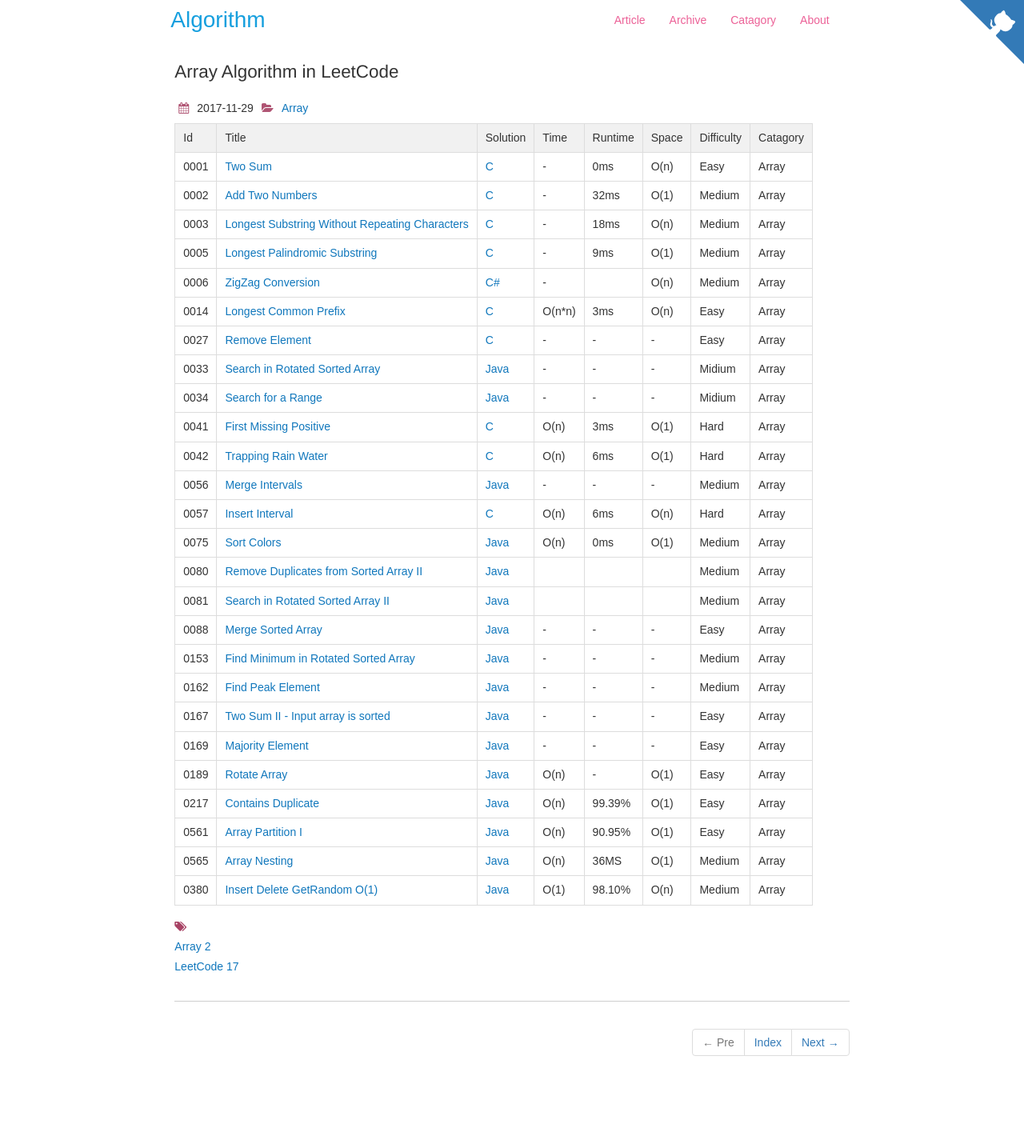
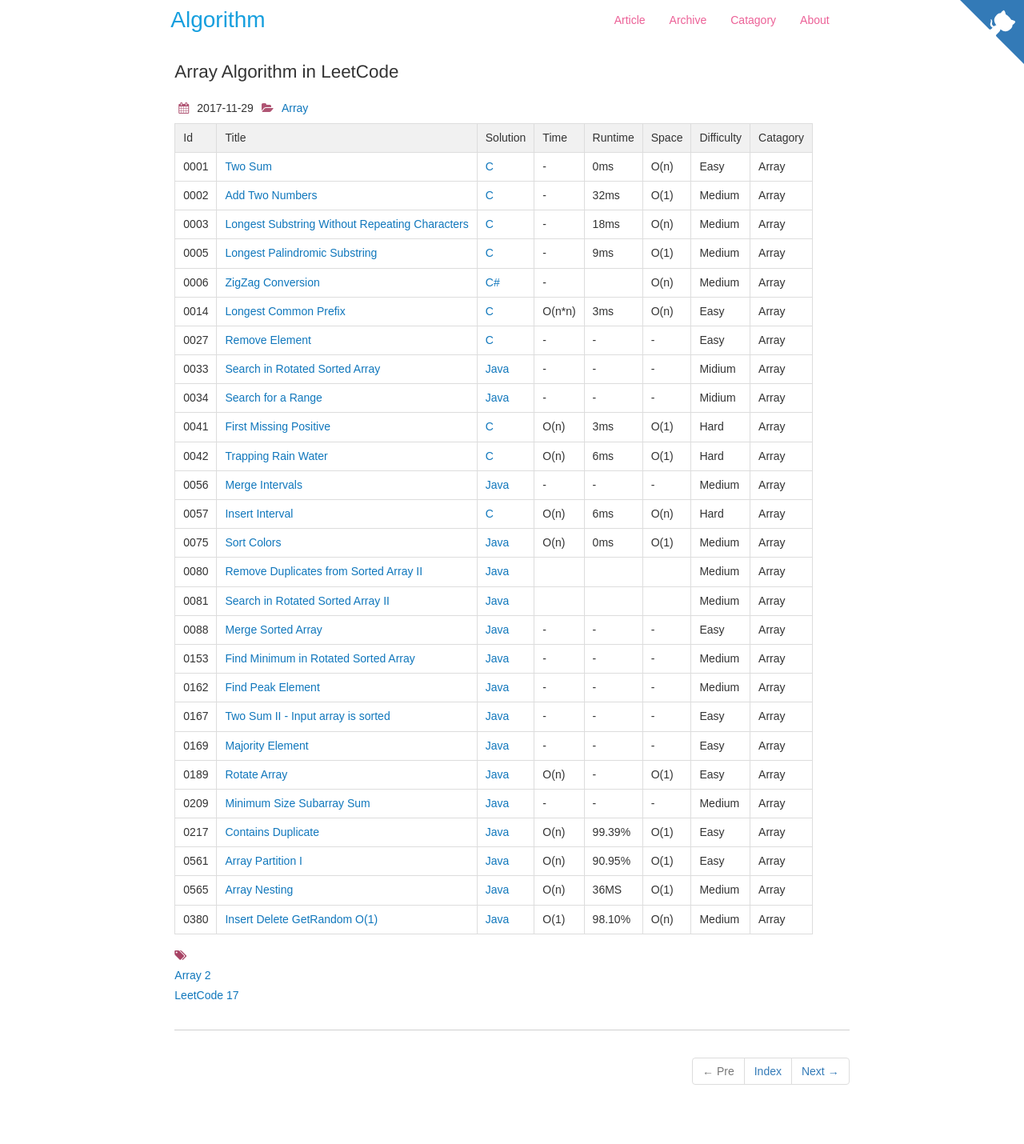
Before and after one commit to dunso/algorithm, a Jekyll site: the page built from docs/_posts/2017-11-29-Array.md, in a window 1280 px wide. Shown: the whole page at 80% size. Built offline with Jekyll 4.4.1, drawn with Linux system fonts in a browser that asks for light colours; nearby versions of some CDN libraries; before the commit the page ends 1394 px from its top, so only the background shows below that.

Commit message:
Add index of LeetCode0209.java to docs

```diff
--- a/docs/_posts/2017-11-29-Array.md
+++ b/docs/_posts/2017-11-29-Array.md
@@ -34,6 +34,7 @@
 |0167|[Two Sum II - Input array is sorted](https://leetcode.com/problems/two-sum-ii-input-array-is-sorted) | [Java](https://e.srl/leetcode-167/)  |-|-|-|  Easy |Array|
 |0169|[Majority Element](https://leetcode.com/problems/majority-element/) | [Java](https://e.srl/leetcode-169/)  |-|-|-|  Easy |Array|
 |0189|[Rotate Array](https://leetcode.com/problems/rotate-array) | [Java](https://e.srl/leetcode-189/)  | O(n) |-| O(1)  |  Easy |Array|
+|0209|[Minimum Size Subarray Sum](https://leetcode.com/problems/minimum-size-subarray-sum/) | [Java](https://e.srl/leetcode-209/)  |-|-|-|  Medium |Array|
 |0217|[Contains Duplicate](https://leetcode.com/problems/contains-duplicate) | [Java](https://e.srl/leetcode-217/)  | O(n) |99.39%| O(1)  |  Easy |Array|
 |0561|[Array Partition I](https://leetcode.com/problems/array-partition-i)| [Java](https://e.srl/leetcode-561/)  | O(n) |90.95%| O(1)  |  Easy |Array|
 |0565|[Array Nesting](https://leetcode.com/problems/array-nesting)| [Java](https://e.srl/leetcode-565/)  | O(n) |36MS| O(1)  |  Medium |Array|
```
